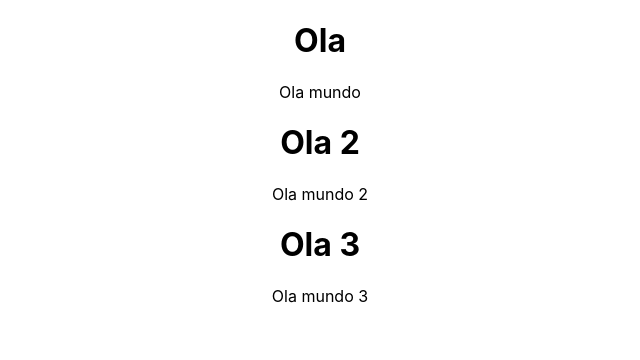
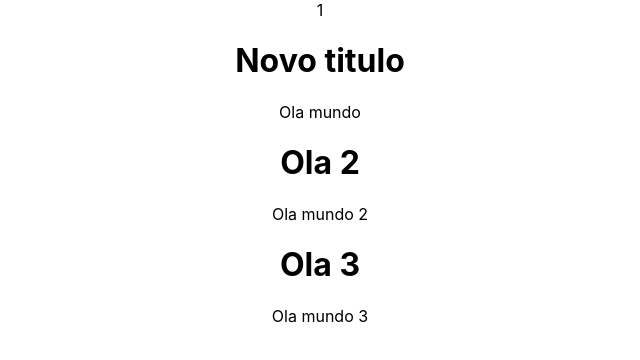
Before and after one commit to Jhon9191/fixingReact, a React (Create React App) app: page / in a window 1280 px wide. Shown: the top 360 px of the page, without its empty margins (320-960 px from the left). Built offline with nearby package versions, Linux system fonts and the light colour scheme.

Commit message:
Working with componentDidMount

```diff
--- a/src/App.js
+++ b/src/App.js
@@ -4,6 +4,7 @@
 class App extends Component {
 
   state = {
+    counter: 0,
     posts: [
       {
         id: 1,
@@ -23,10 +24,24 @@
     ]
   };
 
+  componentDidMount() {
+    this.handleTimeOut();
+  }
+
+  handleTimeOut = () => {
+    const { posts, counter } = this.state;
+    posts[0].title = "Novo titulo"
+    setTimeout(() => {
+
+      this.setState({ posts, counter: counter+1 });
+    }, 5000);
+  }
+
   render() {
-    const { posts } = this.state;
+    const { posts, counter } = this.state;
     return (
       <div className="App">
+        {counter}
         {posts.map(post => (
           <div key={post.id}>
             <h1> {post.title}</h1>
```
